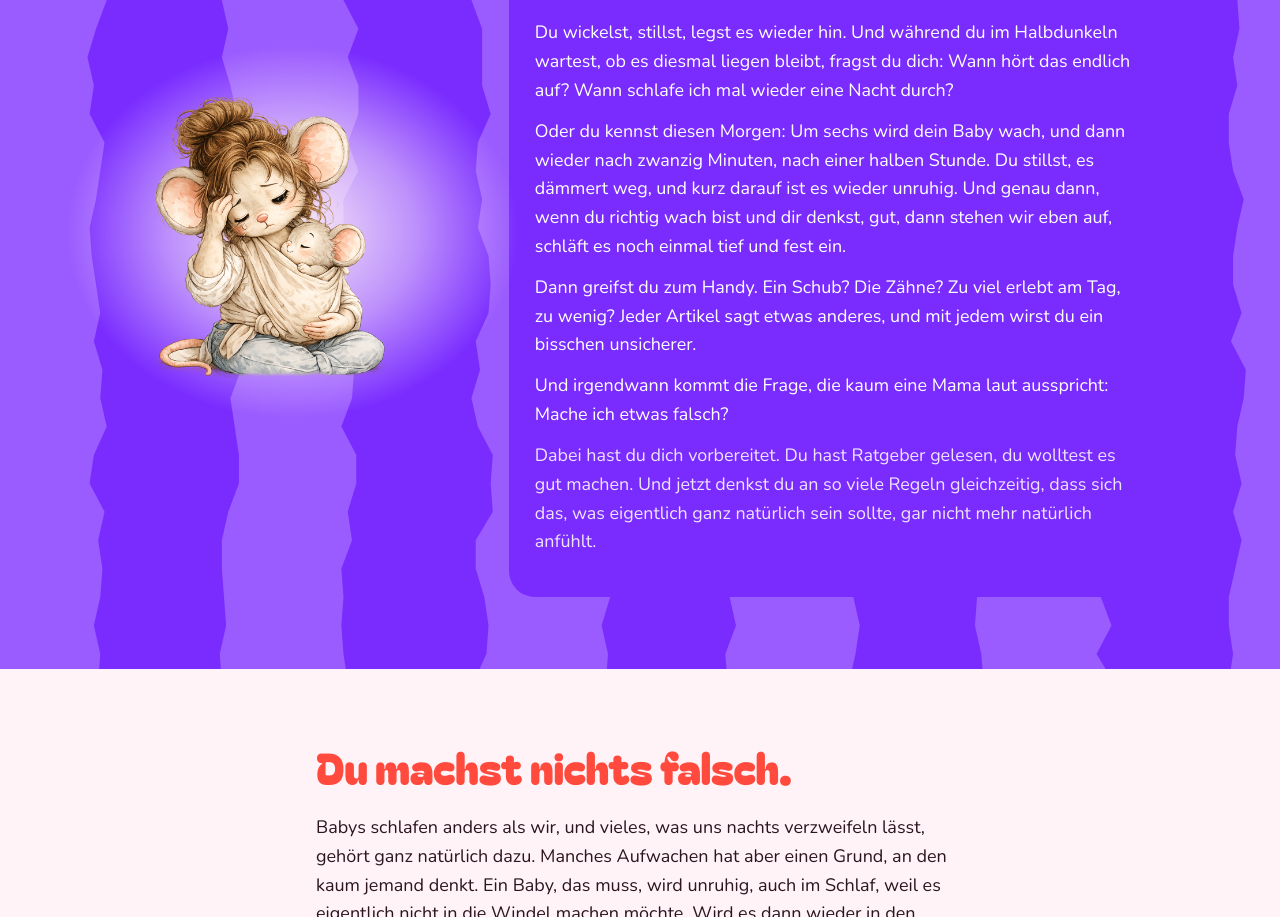
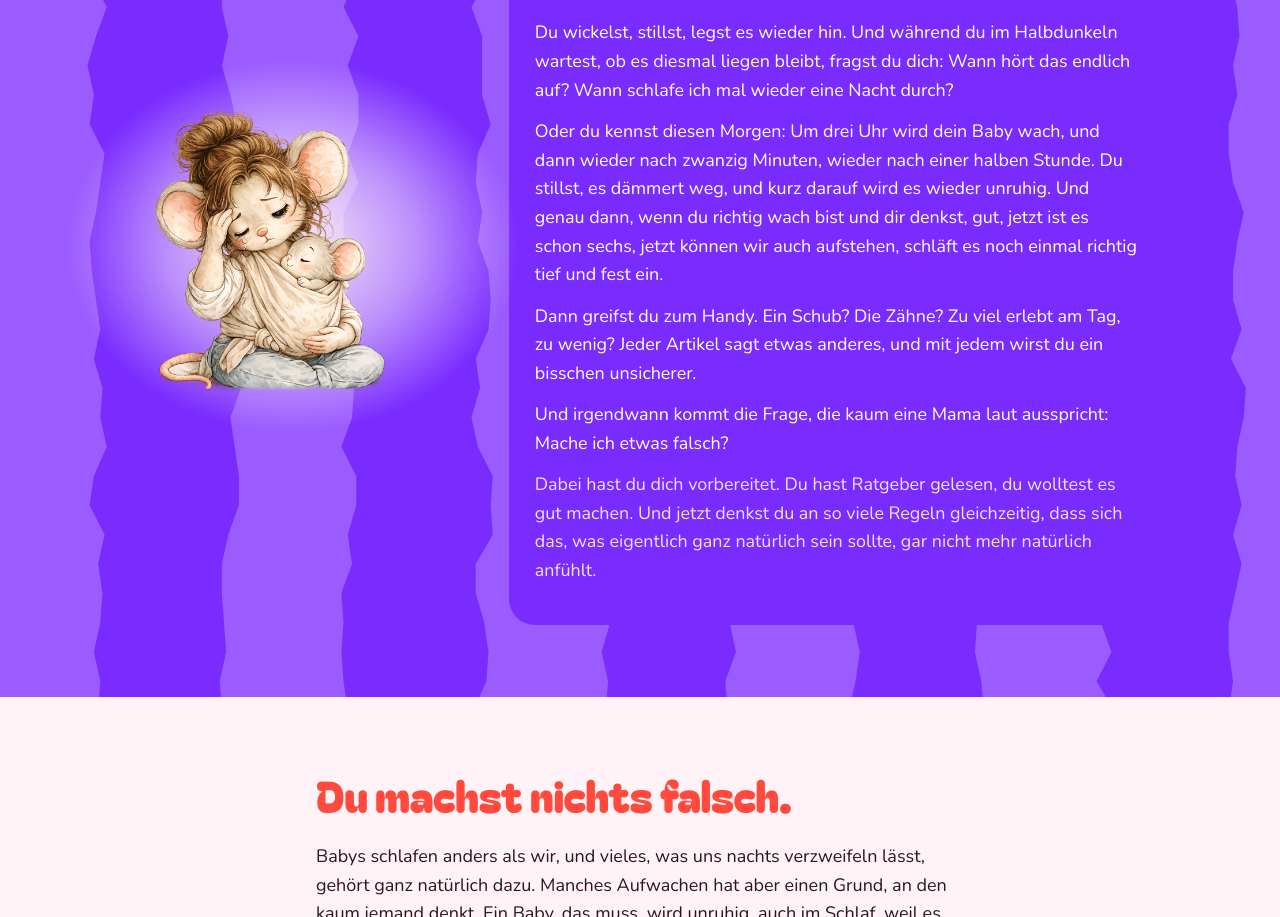
Before and after one commit to annesiebenkees-ai/pippin-welt, a plain HTML site: page webinar/index.html in a window 1280 px wide. Shown: the part 1092-2009 px from the top of the page. Drawn offline with Linux system fonts and the light colour scheme.

Commit message:
Update Pippin-Welt

```diff
--- a/webinar/index.html
+++ b/webinar/index.html
@@ -41,7 +41,7 @@
     <div class="szene">
       <h2>Es ist drei Uhr. Dein Baby ist wach. Schon wieder.</h2>
       <p>Du wickelst, stillst, legst es wieder hin. Und während du im Halbdunkeln wartest, ob es diesmal liegen bleibt, fragst du dich: Wann hört das endlich auf? Wann schlafe ich mal wieder eine Nacht durch?</p>
-      <p>Oder du kennst diesen Morgen: Um sechs wird dein Baby wach, und dann wieder nach zwanzig Minuten, nach einer halben Stunde. Du stillst, es dämmert weg, und kurz darauf ist es wieder unruhig. Und genau dann, wenn du richtig wach bist und dir denkst, gut, dann stehen wir eben auf, schläft es noch einmal tief und fest ein.</p>
+      <p>Oder du kennst diesen Morgen: Um drei Uhr wird dein Baby wach, und dann wieder nach zwanzig Minuten, wieder nach einer halben Stunde. Du stillst, es dämmert weg, und kurz darauf wird es wieder unruhig. Und genau dann, wenn du richtig wach bist und dir denkst, gut, jetzt ist es schon sechs, jetzt können wir auch aufstehen, schläft es noch einmal richtig tief und fest ein.</p>
       <p>Dann greifst du zum Handy. Ein Schub? Die Zähne? Zu viel erlebt am Tag, zu wenig? Jeder Artikel sagt etwas anderes, und mit jedem wirst du ein bisschen unsicherer.</p>
       <p>Und irgendwann kommt die Frage, die kaum eine Mama laut ausspricht: Mache ich etwas falsch?</p>
       <p class="leise">Dabei hast du dich vorbereitet. Du hast Ratgeber gelesen, du wolltest es gut machen. Und jetzt denkst du an so viele Regeln gleichzeitig, dass sich das, was eigentlich ganz natürlich sein sollte, gar nicht mehr natürlich anfühlt.</p>
```
